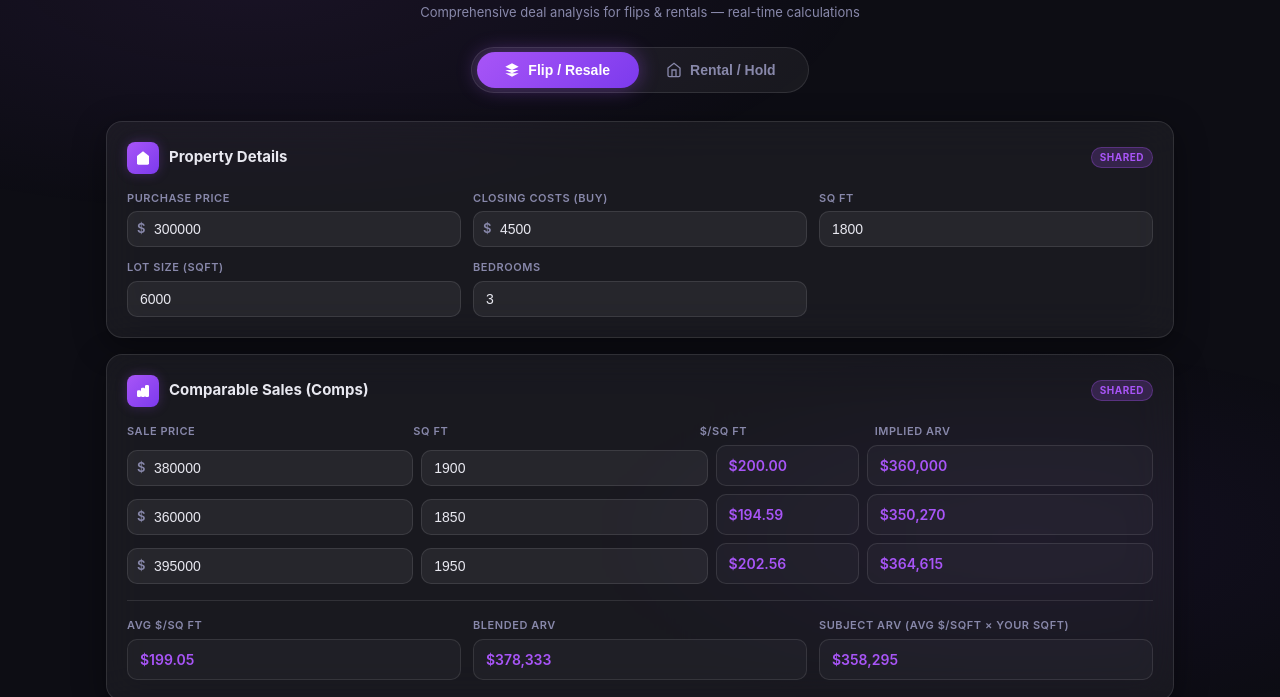
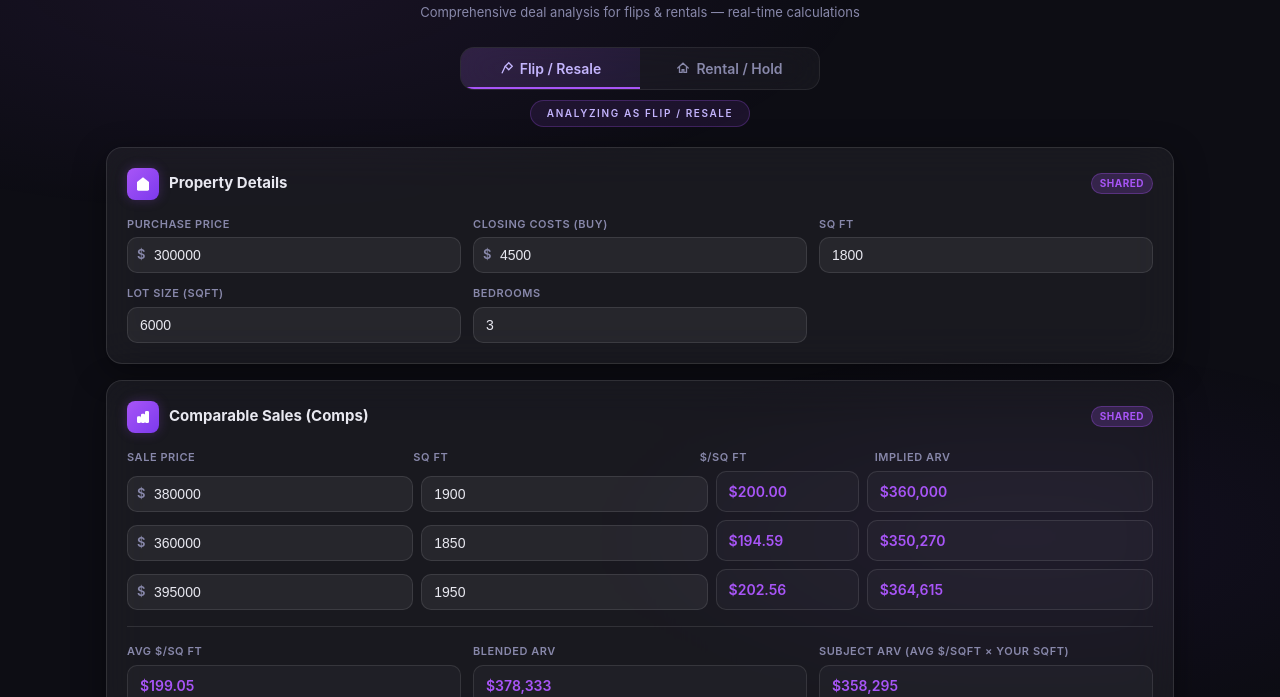
Before and after one commit to mattjulia/my-web-app-2, a plain HTML site: page index.html in a window 1280 px wide. Shown: the part 103-800 px from the top of the page. Drawn offline with Linux system fonts and the light colour scheme.

Commit message:
Restyle mode toggle to match reference app
Replace pill-shaped sliding toggle with flat button toggle using
colored bottom-border indicators and mode badge, matching the
my-web-app reference design.

Co-authored-by: Copilot <223556219+Copilot@users.noreply.github.com>

```diff
--- a/index.html
+++ b/index.html
@@ -82,48 +82,68 @@
   .mode-toggle-wrap {
     display: flex;
     justify-content: center;
-    margin: 0 0 28px;
+    margin: 0 0 10px;
   }
   .mode-toggle {
     display: flex;
-    background: rgba(255,255,255,0.05);
-    border: 1px solid var(--border);
-    border-radius: 50px;
-    padding: 4px;
-    gap: 0;
-    position: relative;
+    background: rgba(255,255,255,0.04);
+    backdrop-filter: blur(20px);
+    border: 1px solid rgba(255,255,255,0.08);
+    border-radius: 14px;
+    overflow: hidden;
+    max-width: 360px;
+    width: 100%;
   }
   .mode-btn {
-    position: relative;
-    z-index: 1;
-    padding: 10px 28px;
+    flex: 1;
+    padding: 12px;
     border: none;
     background: transparent;
     color: var(--text-muted);
     font-size: 14px;
     font-weight: 600;
-    border-radius: 50px;
     cursor: pointer;
-    transition: color var(--transition);
+    transition: all var(--transition);
     display: flex;
     align-items: center;
-    gap: 8px;
+    justify-content: center;
+    gap: 6px;
     white-space: nowrap;
-  }
-  .mode-btn.active { color: #fff; }
-  .mode-slider {
-    position: absolute;
-    top: 4px;
-    bottom: 4px;
-    border-radius: 50px;
-    background: linear-gradient(135deg, #a855f7, #7c3aed);
-    box-shadow: 0 0 20px rgba(168,85,247,0.4);
-    transition: left var(--transition), width var(--transition), background var(--transition), box-shadow var(--transition);
-    z-index: 0;
-  }
-  body.rental-mode .mode-slider {
-    background: linear-gradient(135deg, #22c55e, #16a34a);
-    box-shadow: 0 0 20px rgba(34,197,94,0.4);
+    font-family: inherit;
+  }
+  .mode-btn svg { width: 14px; height: 14px; vertical-align: -2px; }
+  .mode-btn.on-flip {
+    background: linear-gradient(135deg, rgba(168,85,247,0.15), rgba(124,58,237,0.1));
+    color: #c4b5fd;
+    box-shadow: inset 0 -2px 0 #a855f7;
+  }
+  .mode-btn.on-rent {
+    background: linear-gradient(135deg, rgba(34,197,94,0.1), rgba(22,163,74,0.08));
+    color: #86efac;
+    box-shadow: inset 0 -2px 0 #22c55e;
+  }
+  .mode-badge {
+    text-align: center;
+    margin-bottom: 20px;
+  }
+  .mode-badge span {
+    display: inline-block;
+    padding: 5px 16px;
+    border-radius: 100px;
+    font-size: 10px;
+    text-transform: uppercase;
+    letter-spacing: 0.16em;
+    font-weight: 600;
+  }
+  .mode-badge.badge-flip span {
+    background: rgba(168,85,247,0.1);
+    color: #c4b5fd;
+    border: 1px solid rgba(168,85,247,0.25);
+  }
+  .mode-badge.badge-rent span {
+    background: rgba(34,197,94,0.08);
+    color: #86efac;
+    border: 1px solid rgba(34,197,94,0.2);
   }
 
   /* ── Glass Panel ── */
@@ -537,17 +557,17 @@
   <!-- MODE TOGGLE -->
   <div class="mode-toggle-wrap">
     <div class="mode-toggle" id="modeToggle">
-      <div class="mode-slider" id="modeSlider"></div>
-      <button class="mode-btn active" id="btnFlip" onclick="setMode('flip')">
-        <svg width="16" height="16" viewBox="0 0 24 24" fill="currentColor"><path d="M12 2L2 7l10 5 10-5-10-5zM2 17l10 5 10-5M2 12l10 5 10-5"/></svg>
+      <button class="mode-btn on-flip" id="btnFlip" onclick="setMode('flip')">
+        <svg viewBox="0 0 16 16" fill="none" stroke="currentColor" stroke-width="1.5" stroke-linecap="round"><path d="M10 2L6 6l4 4 4-4-4-4z"/><path d="M6 6L2.5 13.5"/></svg>
         Flip / Resale
       </button>
       <button class="mode-btn" id="btnRental" onclick="setMode('rental')">
-        <svg width="16" height="16" viewBox="0 0 24 24" fill="none" stroke="currentColor" stroke-width="2"><path d="M3 9l9-7 9 7v11a2 2 0 01-2 2H5a2 2 0 01-2-2z"/><polyline points="9 22 9 12 15 12 15 22"/></svg>
+        <svg viewBox="0 0 16 16" fill="none" stroke="currentColor" stroke-width="1.5" stroke-linecap="round"><path d="M2 8l6-5.5L14 8"/><path d="M4 7v6h3v-3h2v3h3V7"/></svg>
         Rental / Hold
       </button>
     </div>
   </div>
+  <div class="mode-badge badge-flip" id="modeBadge"><span>Analyzing as Flip / Resale</span></div>
 
   <!-- ═══════════════════ FLIP MODE ═══════════════════ -->
   <div id="flip-section" class="active">
@@ -1316,22 +1336,14 @@
     document.body.classList.toggle('rental-mode', isRental);
     $('flip-section').classList.toggle('active', !isRental);
     $('rental-section').classList.toggle('active', isRental);
-    $('btnFlip').classList.toggle('active', !isRental);
-    $('btnRental').classList.toggle('active', isRental);
-    positionSlider();
+    $('btnFlip').className = 'mode-btn' + (isRental ? '' : ' on-flip');
+    $('btnRental').className = 'mode-btn' + (isRental ? ' on-rent' : '');
+    const badge = $('modeBadge');
+    badge.className = 'mode-badge ' + (isRental ? 'badge-rent' : 'badge-flip');
+    badge.innerHTML = '<span>Analyzing as ' + (isRental ? 'Rental / Hold' : 'Flip / Resale') + '</span>';
     window.scrollTo({ top: 0, behavior: 'smooth' });
     calc();
   };
-
-  function positionSlider() {
-    const slider = $('modeSlider');
-    const btn = currentMode === 'flip' ? $('btnFlip') : $('btnRental');
-    const toggle = $('modeToggle');
-    const toggleRect = toggle.getBoundingClientRect();
-    const btnRect = btn.getBoundingClientRect();
-    slider.style.left = (btnRect.left - toggleRect.left) + 'px';
-    slider.style.width = btnRect.width + 'px';
-  }
 
   // ── Rental type sub-toggle ──
   window.setRentalType = function(type) {
@@ -1769,14 +1781,11 @@
 
   // ── Init ──
   function init() {
-    // Position the slider after layout
     requestAnimationFrame(() => {
-      positionSlider();
       calc();
     });
   }
 
-  window.addEventListener('resize', positionSlider);
   document.addEventListener('DOMContentLoaded', init);
   if (document.readyState !== 'loading') init();
 })();
```
